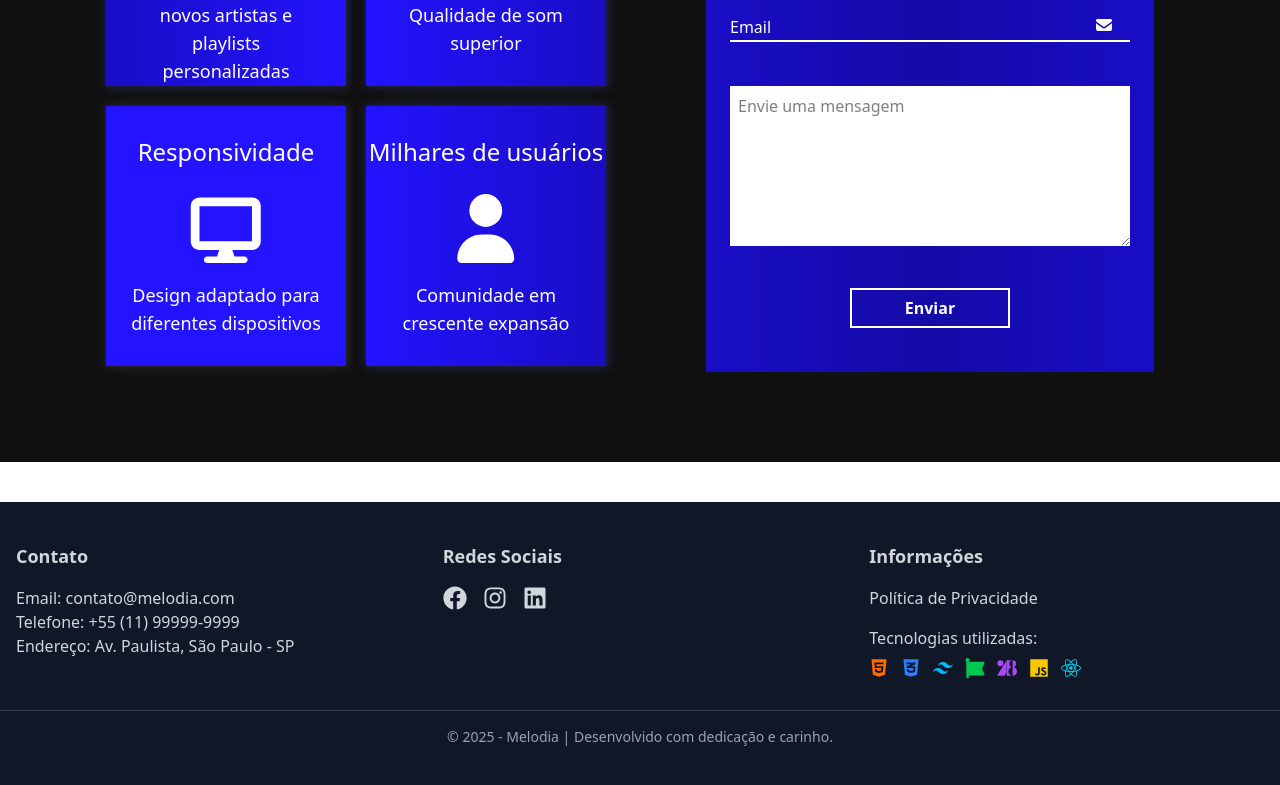
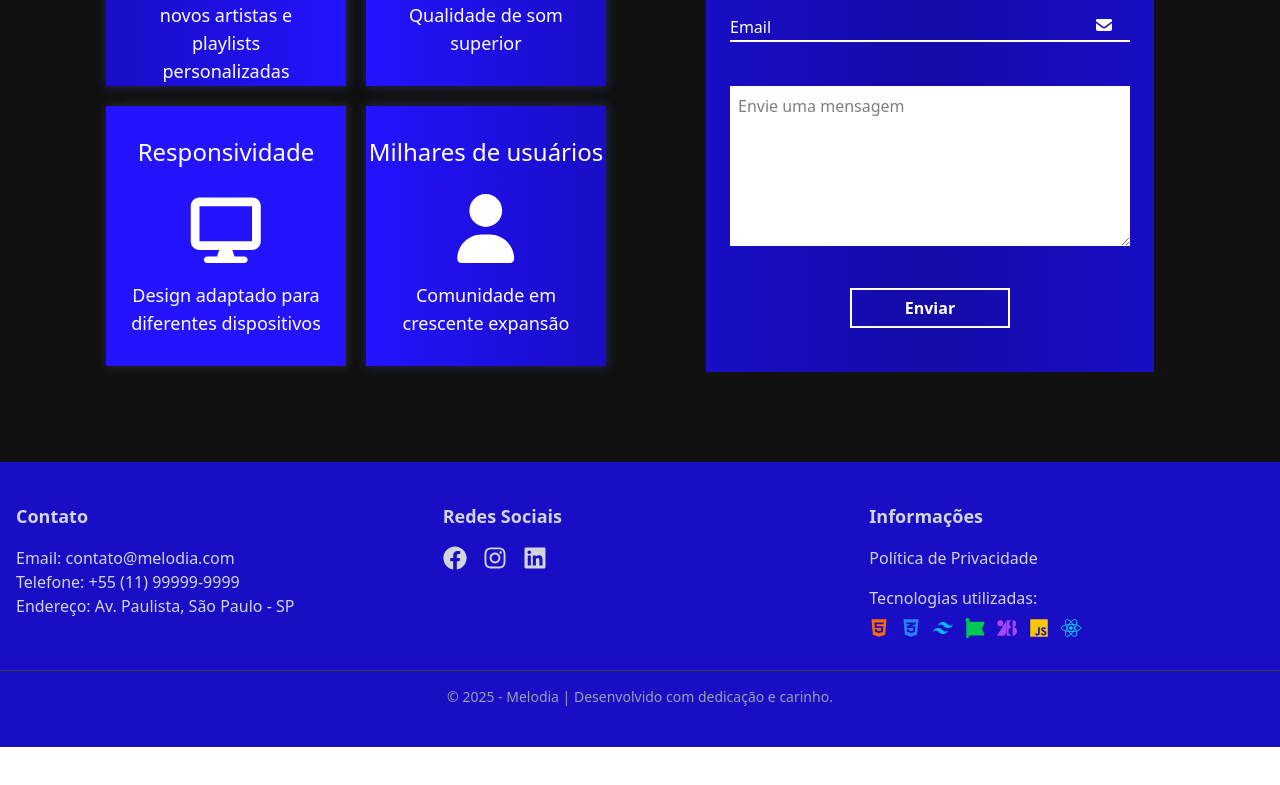
Before and after one commit to EduBassan/FrontCP, a React (Vite) app: page / in a window 1280 px wide. Shown: the part 2110-2895 px from the top of the page. After the commit the page ends 2857 px from the top, so only its background shows below. Built offline with nearby package versions, Linux system fonts and the light colour scheme.

Commit message:
alteração na cor do footer

```diff
--- a/src/components/Footer.jsx
+++ b/src/components/Footer.jsx
@@ -4,7 +4,7 @@
 
 export default function Footer() {
   return (
-    <footer className="bg-gray-900 text-gray-300 py-10 mt-10">
+    <footer className="bg-[#190dc5] text-gray-300 py-10">
       <div className="container mx-auto px-4 grid grid-cols-1 md:grid-cols-3 gap-8">
 
         <div>
```
